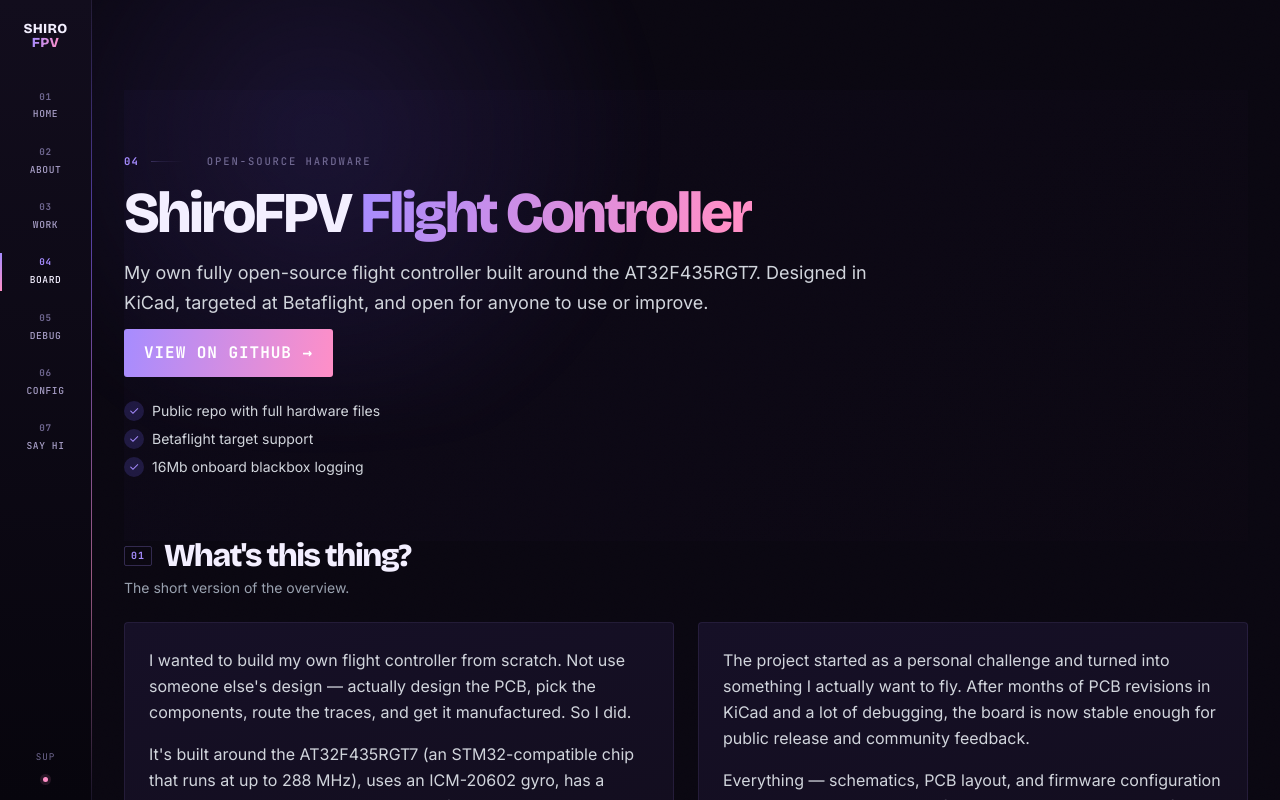
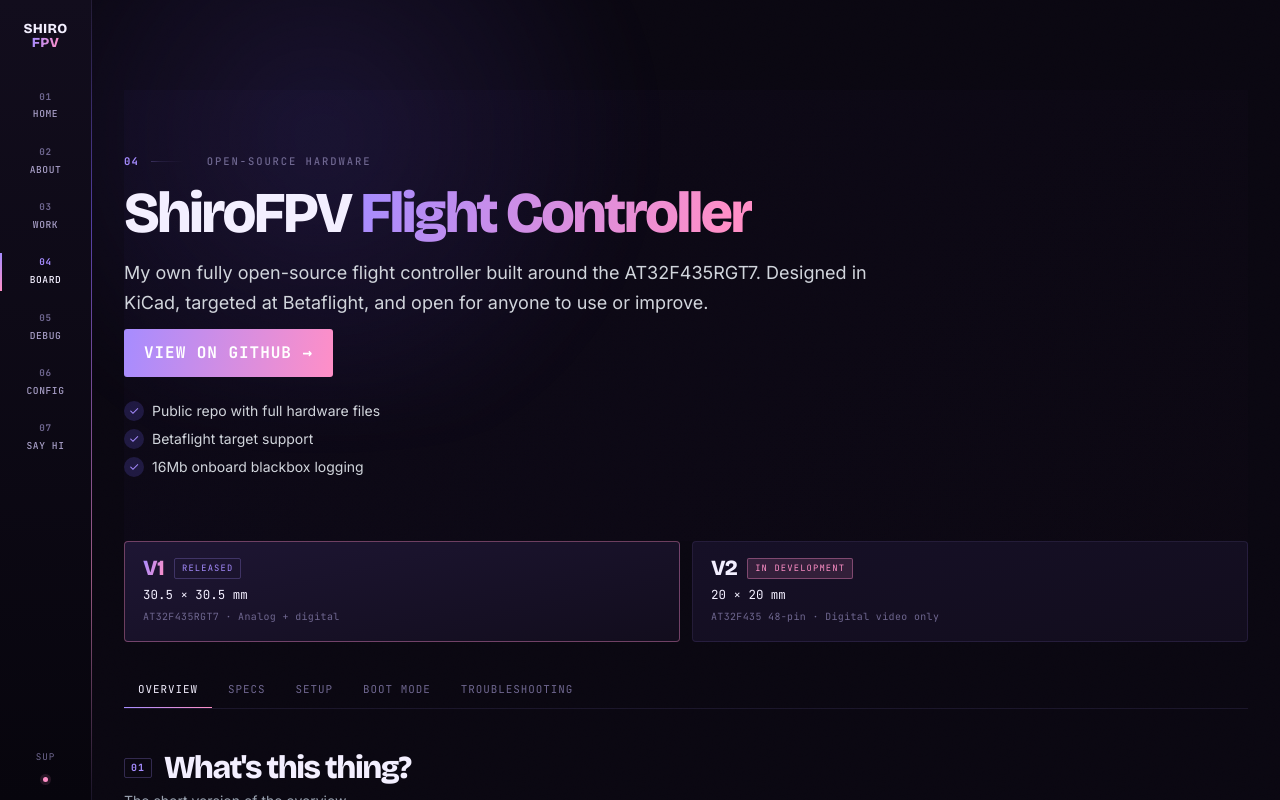
Before and after one commit to ShiroFPV/Website, a Vue app in the folder shirofpv.dev/: page /flight-controller in a window 1280 px wide. Shown: the top 800 px of the page. Built offline with nearby package versions, Linux system fonts and the light colour scheme.

Commit message:
general update

```diff
--- a/shirofpv.dev/src/views/FlightControllerView.vue
+++ b/shirofpv.dev/src/views/FlightControllerView.vue
@@ -1,4 +1,21 @@
 <script setup>
+import { ref } from 'vue'
+
+const boards = [
+  { id: 'v1', name: 'V1', size: '30.5 × 30.5 mm', mcu: 'AT32F435RGT7', note: 'Analog + digital', status: 'Released', ready: true },
+  { id: 'v2', name: 'V2', size: '20 × 20 mm', mcu: 'AT32F435 48-pin', note: 'Digital video only', status: 'In development', ready: false },
+]
+const board = ref('v1')
+
+const tabs = [
+  { id: 'overview', label: 'Overview' },
+  { id: 'specs',    label: 'Specs' },
+  { id: 'setup',    label: 'Setup' },
+  { id: 'boot',     label: 'Boot mode' },
+  { id: 'trouble',  label: 'Troubleshooting' },
+]
+const tab = ref('overview')
+
 const specs = [
   { label: 'Microcontroller', value: 'AT32F435RGT7 (288 MHz)' },
   { label: 'Gyroscope', value: 'ICM-20602' },
@@ -158,9 +175,44 @@
       </div>
     </section>
 
-    <div class="page-shell space-y-16">
+    <div class="page-shell">
 
-      <section>
+      <!-- ── pick a board ─────────────────────────── -->
+      <div class="boards">
+        <button
+          v-for="b in boards"
+          :key="b.id"
+          type="button"
+          class="board"
+          :class="{ on: board === b.id }"
+          :aria-pressed="board === b.id"
+          @click="board = b.id"
+        >
+          <span class="board-top">
+            <span class="board-name">{{ b.name }}</span>
+            <span class="board-state" :class="{ soon: !b.ready }">{{ b.status }}</span>
+          </span>
+          <span class="board-size">{{ b.size }}</span>
+          <span class="board-meta">{{ b.mcu }} · {{ b.note }}</span>
+        </button>
+      </div>
+
+      <!-- ── V1 ───────────────────────────────────── -->
+      <div v-show="board === 'v1'">
+        <nav class="tabs" aria-label="Board sections">
+          <button
+            v-for="t in tabs"
+            :key="t.id"
+            type="button"
+            class="tab"
+            :class="{ on: tab === t.id }"
+            :aria-pressed="tab === t.id"
+            @click="tab = t.id"
+          >{{ t.label }}</button>
+        </nav>
+
+        <div class="panel-wrap">
+          <section v-show="tab === 'overview'" class="space-y-16">
         <h2 class="display fc-h2 flex items-center gap-3">
           <span class="sec-n">01</span>
           What's this thing?
@@ -182,26 +234,6 @@
             <p class="text-gray-300 leading-relaxed text-sm sm:text-base">
               Everything — schematics, PCB layout, and firmware configuration — is now in the public repo. If you want to build, review, or fork it, you can.
             </p>
-          </div>
-        </div>
-      </section>
-
-      <section>
-        <h2 class="display fc-h2 flex items-center gap-3">
-          <span class="sec-n">02</span>
-          Hardware Specs
-        </h2>
-        <p class="text-gray-400 text-sm mb-6">Full specs for the current v2 revision.</p>
-        <div class="glass-card rounded-[4px] overflow-hidden">
-          <div class="divide-y" style="border-color: rgba(255,255,255,0.04);">
-            <div
-              v-for="spec in specs"
-              :key="spec.label"
-              class="flex flex-col sm:flex-row items-start sm:items-center px-5 py-3.5 gap-2 sm:gap-4"
-            >
-              <dt class="w-full sm:w-52 text-xs sm:text-sm font-semibold flex-shrink-0" style="color: var(--accent-light);">{{ spec.label }}</dt>
-              <dd class="text-xs sm:text-sm text-gray-300">{{ spec.value }}</dd>
-            </div>
           </div>
         </div>
 
@@ -261,9 +293,29 @@
             </a>
           </div>
         </div>
-      </section>
+          </section>
 
-      <section>
+          <section v-show="tab === 'specs'">
+        <h2 class="display fc-h2 flex items-center gap-3">
+          <span class="sec-n">02</span>
+          Hardware Specs
+        </h2>
+        <p class="text-gray-400 text-sm mb-6">Full specs for the current v2 revision.</p>
+        <div class="glass-card rounded-[4px] overflow-hidden">
+          <div class="divide-y" style="border-color: rgba(255,255,255,0.04);">
+            <div
+              v-for="spec in specs"
+              :key="spec.label"
+              class="flex flex-col sm:flex-row items-start sm:items-center px-5 py-3.5 gap-2 sm:gap-4"
+            >
+              <dt class="w-full sm:w-52 text-xs sm:text-sm font-semibold flex-shrink-0" style="color: var(--accent-light);">{{ spec.label }}</dt>
+              <dd class="text-xs sm:text-sm text-gray-300">{{ spec.value }}</dd>
+            </div>
+          </div>
+        </div>
+          </section>
+
+          <section v-show="tab === 'setup'" class="space-y-16">
         <h2 class="display fc-h2 flex items-center gap-3">
           <span class="sec-n">04</span>
           Firmware & Software
@@ -310,9 +362,7 @@
             <span class="font-medium text-sm">{{ link.name }}</span>
           </a>
         </div>
-      </section>
 
-      <section>
         <h2 class="display fc-h2 flex items-center gap-3">
           <span class="sec-n">05</span>
           Setup Guide
@@ -373,9 +423,34 @@
             </ul>
           </div>
         </div>
-      </section>
 
-      <section>
+        <div class="glass-card rounded-[4px] p-6 mb-6">
+          <h3 class="text-base font-bold text-white mb-4 flex items-center gap-2">
+            <span class="sec-n">07</span>
+            Flashing in Betaflight Configurator
+          </h3>
+          <ol class="space-y-3">
+            <li class="flex items-start gap-3 text-sm text-gray-300">
+              <span class="w-6 h-6 rounded-full flex items-center justify-center flex-shrink-0 text-xs font-bold mt-0.5" style="background: rgba(109,94,242,0.2); color: var(--accent-light);">1</span>
+              Go to the <strong>Firmware Flasher</strong> tab.
+            </li>
+            <li class="flex items-start gap-3 text-sm text-gray-300">
+              <span class="w-6 h-6 rounded-full flex items-center justify-center flex-shrink-0 text-xs font-bold mt-0.5" style="background: rgba(109,94,242,0.2); color: var(--accent-light);">2</span>
+              Select <strong>ShiroFPV</strong> from the board dropdown, or load the local .hex.
+            </li>
+            <li class="flex items-start gap-3 text-sm text-gray-300">
+              <span class="w-6 h-6 rounded-full flex items-center justify-center flex-shrink-0 text-xs font-bold mt-0.5" style="background: rgba(109,94,242,0.2); color: var(--accent-light);">3</span>
+              Check <strong>Full chip erase</strong> if you're reflashing or switching versions.
+            </li>
+            <li class="flex items-start gap-3 text-sm text-gray-300">
+              <span class="w-6 h-6 rounded-full flex items-center justify-center flex-shrink-0 text-xs font-bold mt-0.5" style="background: rgba(109,94,242,0.2); color: var(--accent-light);">4</span>
+              Click <strong>Flash Firmware</strong> and wait for the progress bar. FC will reboot when done.
+            </li>
+          </ol>
+        </div>
+          </section>
+
+          <section v-show="tab === 'boot'">
         <h2 class="display fc-h2 flex items-center gap-3">
           <span class="sec-n">06</span>
           DFU Mode
@@ -415,32 +490,9 @@
             </ol>
           </div>
         </div>
+          </section>
 
-        <div class="glass-card rounded-[4px] p-6 mb-6">
-          <h3 class="text-base font-bold text-white mb-4 flex items-center gap-2">
-            <span class="sec-n">07</span>
-            Flashing in Betaflight Configurator
-          </h3>
-          <ol class="space-y-3">
-            <li class="flex items-start gap-3 text-sm text-gray-300">
-              <span class="w-6 h-6 rounded-full flex items-center justify-center flex-shrink-0 text-xs font-bold mt-0.5" style="background: rgba(109,94,242,0.2); color: var(--accent-light);">1</span>
-              Go to the <strong>Firmware Flasher</strong> tab.
-            </li>
-            <li class="flex items-start gap-3 text-sm text-gray-300">
-              <span class="w-6 h-6 rounded-full flex items-center justify-center flex-shrink-0 text-xs font-bold mt-0.5" style="background: rgba(109,94,242,0.2); color: var(--accent-light);">2</span>
-              Select <strong>ShiroFPV</strong> from the board dropdown, or load the local .hex.
-            </li>
-            <li class="flex items-start gap-3 text-sm text-gray-300">
-              <span class="w-6 h-6 rounded-full flex items-center justify-center flex-shrink-0 text-xs font-bold mt-0.5" style="background: rgba(109,94,242,0.2); color: var(--accent-light);">3</span>
-              Check <strong>Full chip erase</strong> if you're reflashing or switching versions.
-            </li>
-            <li class="flex items-start gap-3 text-sm text-gray-300">
-              <span class="w-6 h-6 rounded-full flex items-center justify-center flex-shrink-0 text-xs font-bold mt-0.5" style="background: rgba(109,94,242,0.2); color: var(--accent-light);">4</span>
-              Click <strong>Flash Firmware</strong> and wait for the progress bar. FC will reboot when done.
-            </li>
-          </ol>
-        </div>
-
+          <section v-show="tab === 'trouble'">
         <div class="space-y-3">
           <h3 class="text-base font-bold text-white flex items-center gap-2">
             <span class="sec-n">08</span>
@@ -455,8 +507,12 @@
             <p class="text-gray-400 text-sm leading-relaxed">{{ item.a }}</p>
           </div>
         </div>
-      </section>
+          </section>
+        </div>
+      </div>
 
+      <!-- ── V2 ───────────────────────────────────── -->
+      <div v-show="board === 'v2'">
       <section class="v2">
         <h2 class="display fc-h2 flex items-center gap-3">
           <span class="sec-n">09</span>
@@ -490,6 +546,7 @@
           Follow it on GitHub
         </a>
       </section>
+      </div>
 
       <section class="glass-card rounded-[4px] p-6 sm:p-8 text-center relative overflow-hidden">
         <div class="absolute inset-0 opacity-10" style="background: linear-gradient(135deg, rgba(109,94,242,0.18), rgba(109,94,242,0.04)); background-size: 300% 300%; animation: gradientShift 8s ease infinite;"></div>
@@ -514,6 +571,66 @@
 </template>
 
 <style scoped>
+/* ── board picker ── */
+.boards {
+  display: grid; gap: 12px; grid-template-columns: 1fr;
+  margin-bottom: 28px;
+}
+@media (min-width: 640px) { .boards { grid-template-columns: repeat(2, minmax(0, 1fr)); } }
+
+.board {
+  display: flex; flex-direction: column; gap: 6px;
+  text-align: left; padding: 16px 18px;
+  border: 1px solid var(--border-subtle); border-radius: 4px;
+  background: linear-gradient(168deg, var(--surface), var(--bg-elevated));
+  transition: border-color 0.22s ease, transform 0.22s ease, background 0.22s ease;
+}
+.board:hover { border-color: var(--border-strong); transform: translateY(-1px); }
+.board.on { border-color: var(--border-hot); background: linear-gradient(168deg, var(--surface-hover), var(--bg-elevated)); }
+
+.board-top { display: flex; align-items: center; justify-content: space-between; gap: 10px; }
+.board-name {
+  font-family: var(--font-display); font-weight: 800; letter-spacing: -0.03em;
+  font-size: 1.35rem; color: var(--text-primary); line-height: 1;
+}
+.board.on .board-name {
+  background: linear-gradient(105deg, var(--violet-light), var(--pink));
+  -webkit-background-clip: text; background-clip: text; color: transparent;
+}
+.board-state {
+  font-family: var(--font-mono); font-size: 0.55rem; letter-spacing: 0.13em;
+  text-transform: uppercase; white-space: nowrap;
+  color: var(--violet-light); border: 1px solid var(--border-strong);
+  border-radius: 2px; padding: 3px 7px;
+}
+.board-state.soon { color: var(--pink); border-color: var(--border-hot); background: var(--pink-soft); }
+.board-size { font-family: var(--font-mono); font-size: 0.78rem; color: var(--text-primary); }
+.board-meta { font-family: var(--font-mono); font-size: 0.62rem; letter-spacing: 0.04em; color: var(--text-muted); }
+
+/* ── tabs ── */
+.tabs {
+  display: flex; gap: 2px; overflow-x: auto; scrollbar-width: none;
+  border-bottom: 1px solid var(--border-subtle);
+  margin-bottom: clamp(26px, 3.5vw, 44px);
+}
+.tabs::-webkit-scrollbar { display: none; }
+
+.tab {
+  position: relative; white-space: nowrap;
+  padding: 11px 14px;
+  font-family: var(--font-mono); font-size: 0.68rem; letter-spacing: 0.09em;
+  text-transform: uppercase; color: var(--text-muted);
+  transition: color 0.2s ease, background 0.2s ease;
+}
+.tab:hover { color: var(--text-primary); background: rgba(255, 255, 255, 0.03); }
+.tab.on { color: var(--text-primary); }
+.tab.on::after {
+  content: ""; position: absolute; left: 0; right: 0; bottom: -1px; height: 2px;
+  background: linear-gradient(90deg, var(--violet-light), var(--pink));
+}
+
+.panel-wrap { min-height: 320px; }
+
 .v2 { border-top: 1px solid var(--border-subtle); padding-top: clamp(30px, 4vw, 48px); }
 .v2-tag {
   font-family: var(--font-mono); font-size: 0.58rem; letter-spacing: 0.14em;
```
